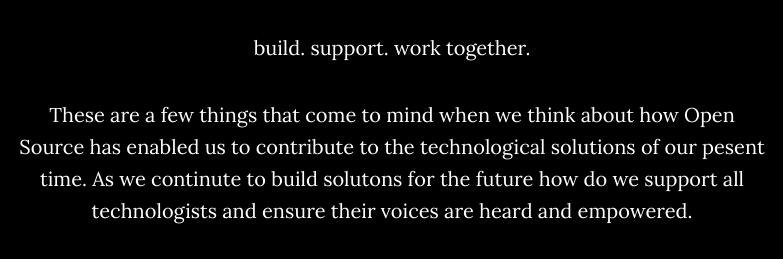
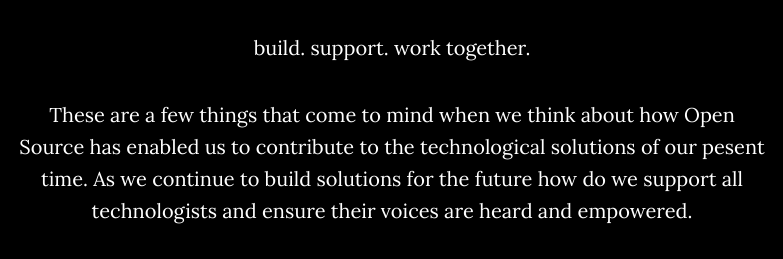
Before and after one commit to BeLaurie/Feb14ConferenceLandingPage, a website: page index.html in a window 1280 px wide. Shown: the part 1349-1608 px from the top of the page, 248-1031 px from the left. Drawn offline with nearby package versions, Linux system fonts and the light colour scheme; some packages are replaced by stand-ins of ours.

Commit message:
Fix typos

```diff
--- a/index.html
+++ b/index.html
@@ -97,7 +97,7 @@
                 build. support. work together.
                 </p>
                   <p>
-                    These are a few things that come to mind when we think about how Open Source has enabled us to contribute to the technological solutions of our pesent time. As we continute to build solutons for the future how do we support all technologists and ensure their voices are heard and empowered.
+                    These are a few things that come to mind when we think about how Open Source has enabled us to contribute to the technological solutions of our pesent time. As we continue to build solutions for the future how do we support all technologists and ensure their voices are heard and empowered.
                 </p>
                 <h2>Is there a fee to participate?</h2>
                 <p> Nope! Selected participants will have flight and logdging provided. </p>
```
